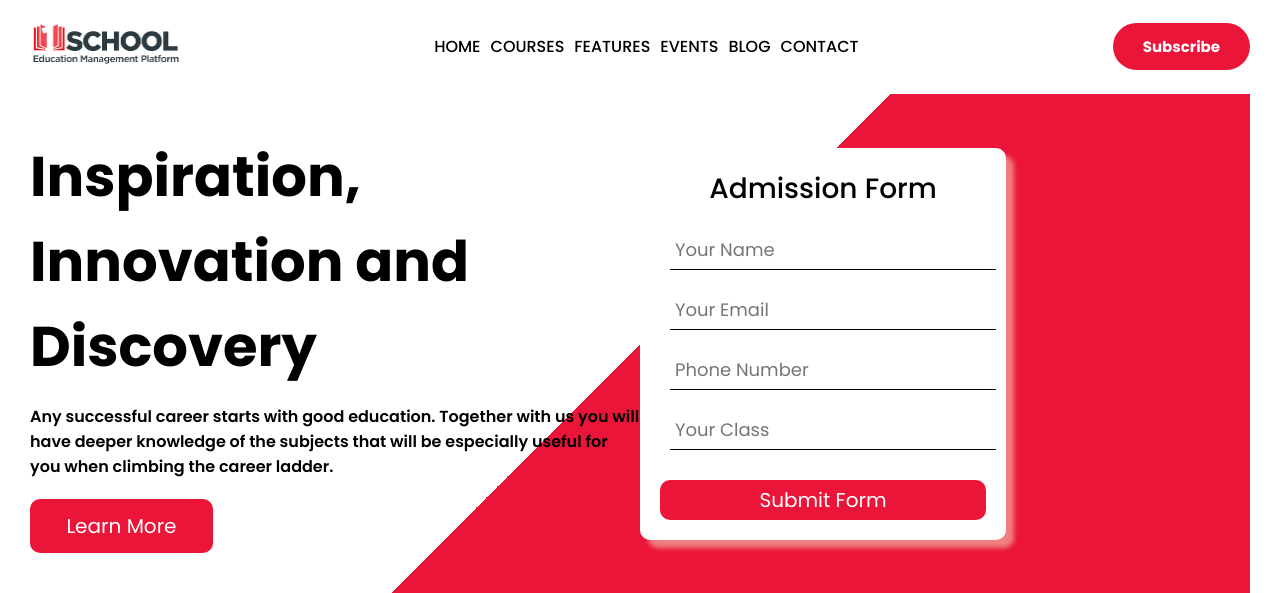
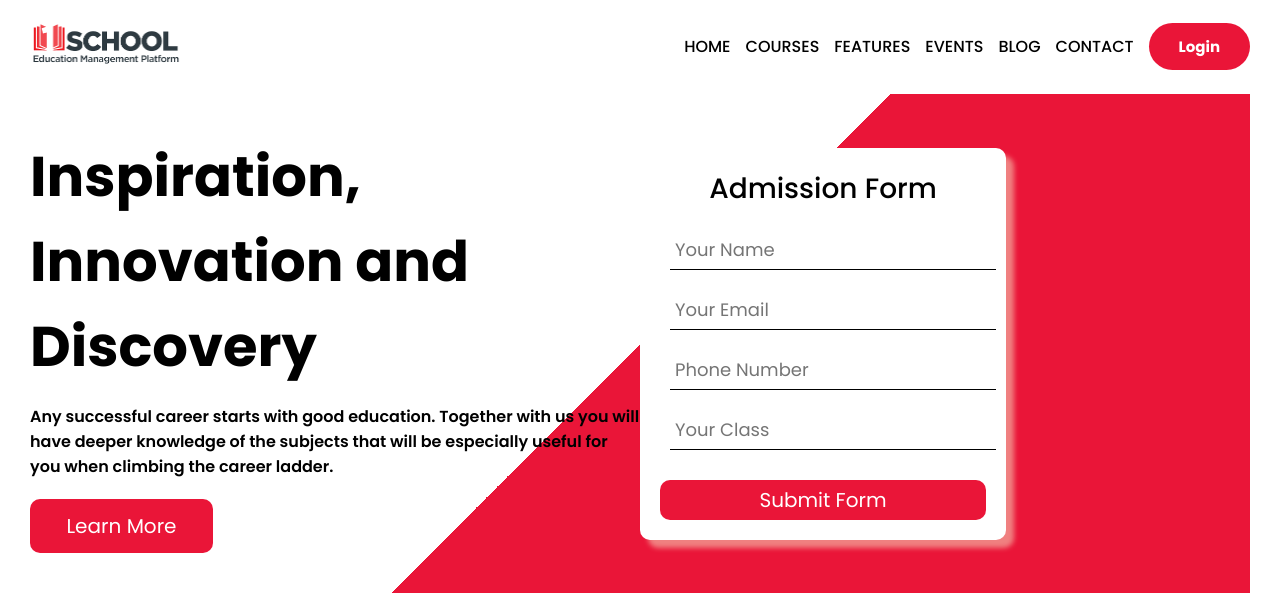
Before and after one commit to Zubaer-ahamad/School-Management-System, a PHP site: page / in a window 1280 px wide. Shown: the top 593 px of the page. Run offline with PHP 8.4, Linux system fonts and the light colour scheme.

Commit message:
creating login form

```diff
--- a/assets/css/home.css
+++ b/assets/css/home.css
@@ -1,4 +1,5 @@
 /* header style */
+
 nav {
     display: flex;
     justify-content: space-between;
@@ -14,7 +15,7 @@ nav {
     display: flex;
     justify-content: start;
     align-items: center;
-    gap: 10px;
+    gap: 15px;
 }
 
 .header-icon li a {
@@ -26,13 +27,6 @@ nav {
 
 .header-icon li a:hover {
     color: #ea1538;
-}
-
-.btn-box {
-    display: flex;
-    justify-content: start;
-    align-items: center;
-    gap: 10px;
 }
 
 .btn-subs {
@@ -51,7 +45,7 @@ nav {
     cursor: pointer;
 }
 
-.nav-btn {
+.btn-box {
     display: none;
 }
 
@@ -202,7 +196,6 @@ form h3 {
     display: flex;
     justify-content: space-between;
     align-items: center;
-    /* gap: 15px; */
 }
 
 .featured-card {
@@ -225,6 +218,7 @@ form h3 {
 
 
 /* responsive */
+
 @media only screen and (max-width: 575.98px) {
     .header-icon {
         display: none;
@@ -236,18 +230,13 @@ form h3 {
         top: 70px;
         right: 0;
         z-index: 10;
-        background-color: #ea1538;
+        background-color: #fff;
         padding: 20px;
     }
 
-    .nav-btn {
+    .btn-box {
         display: block;
     }
-
-    .btn-subs {
-        display: none;
-    }
-
 }
 
 @media only screen and (min-width: 576px) and (max-width: 1030px) {
@@ -261,11 +250,11 @@ form h3 {
         top: 70px;
         right: 0;
         z-index: 10;
-        background-color: #ea1538;
+        background-color: #fff;
         padding: 20px;
     }
 
-    .nav-btn {
+    .btn-box {
         display: block;
     }
 }
--- a/index.php
+++ b/index.php
@@ -30,10 +30,10 @@
                     <li><a href="#">EVENTS</a></li>
                     <li><a href="#">BLOG</a></li>
                     <li><a href="#">CONTACT</a></li>
+                    <li><a href="login.php"><button class="btn-subs">Login</button></a></li>
                 </ul>
             </div>
             <div class="btn-box">
-                <button class="btn-subs">Subscribe</button>
                 <button class="nav-btn" onclick="toggleMenu()"><i class="fa-solid fa-bars"></i></button>
             </div>
         </nav>
```
Also changed, not shown: login.php (added).
